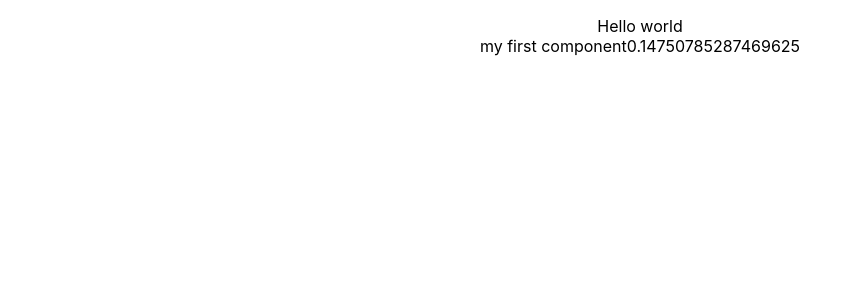
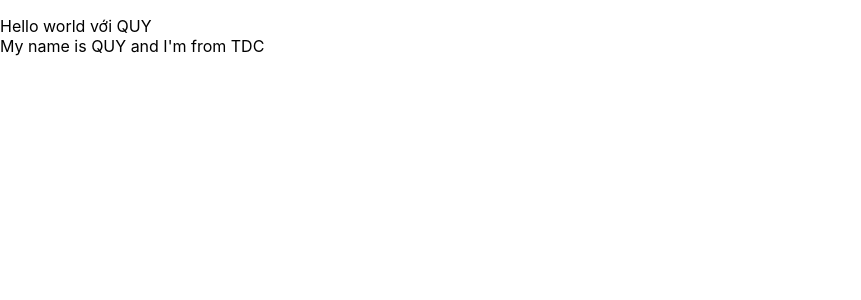
Before and after one commit to quy12022002/BASE_REACT_REDEX, a React (Create React App) app: page / in a window 1280 px wide. Shown: the top 300 px of the page, without its empty margins (0-861 px from the left). Built offline with nearby package versions, Linux system fonts and the light colour scheme.

Commit message:
learn state

```diff
--- a/src/App.js
+++ b/src/App.js
@@ -1,32 +1,40 @@
-import logo from './logo.svg';
-import './App.css';
-import { useDispatch, useSelector } from 'react-redux';
-import { increaseCounter, decreaseCounter } from './redux/action/counterAction';
-import MyComponent from './components/MyComponent';
+import logo from "./logo.svg";
+import "./App.css";
+import { useDispatch, useSelector } from "react-redux";
+import { increaseCounter, decreaseCounter } from "./redux/action/counterAction";
+import MyComponent from "./components/MyComponent";
+import React from "react";
 
-const App = () => {
-  const count = useSelector(state => state.counter.count);
-  const dispatch = useDispatch();
-
+class App extends React.Component {
+  render() {
     return (
-    <div className='App'>
+      <div>
         <p>
-           Hello world
+          Hello world với QUY
           <MyComponent></MyComponent>
         </p>
       </div>
-    // <div className="App">
-    //   <header className="App-header">
-    //     <img src={logo} className="App-logo" alt="logo" />
-    //     <p>
-    //       Hello world
-    //     </p>
-    //     <div>Count = {count}</div>
-    //     <button onClick={() => dispatch(increaseCounter())}>Increase</button>
-    //     <button onClick={() => dispatch(decreaseCounter())}>Decrease</button>
-    //   </header>
-    // </div>
     );
   }
+}
+
+// const App = () => {
+//   const count = useSelector(state => state.counter.count);
+//   const dispatch = useDispatch();
+
+//   return (
+//     <div className="App">
+//       <header className="App-header">
+//         <img src={logo} className="App-logo" alt="logo" />
+//         <p>
+//           Hello world với QUY
+//         </p>
+//         <div>Count = {count}</div>
+//         <button onClick={() => dispatch(increaseCounter())}>Increase</button>
+//         <button onClick={() => dispatch(decreaseCounter())}>Decrease</button>
+//       </header>
+//     </div>
+//   );
+// }
 
 export default App;
--- a/src/components/MyComponent.js
+++ b/src/components/MyComponent.js
@@ -3,15 +3,17 @@
 
 import React from "react";
 
-class MyComponent extends React.Component{
-    // JSX
-    render(){
-        return (
-            <div>my first component
-                {Math.random()}
-            </div>
-        );
-     }
+class MyComponent extends React.Component {
+  state = { name: "QUY", address: "TDC", age: 26 };
+
+  // JSX
+  render() {
+    return (
+      <div>
+        My name is {this.state.name} and I'm from {this.state.address}
+      </div>
+    );
+  }
 }
 
 export default MyComponent;
```
Lines whose indentation alone changed are shown as unchanged.
